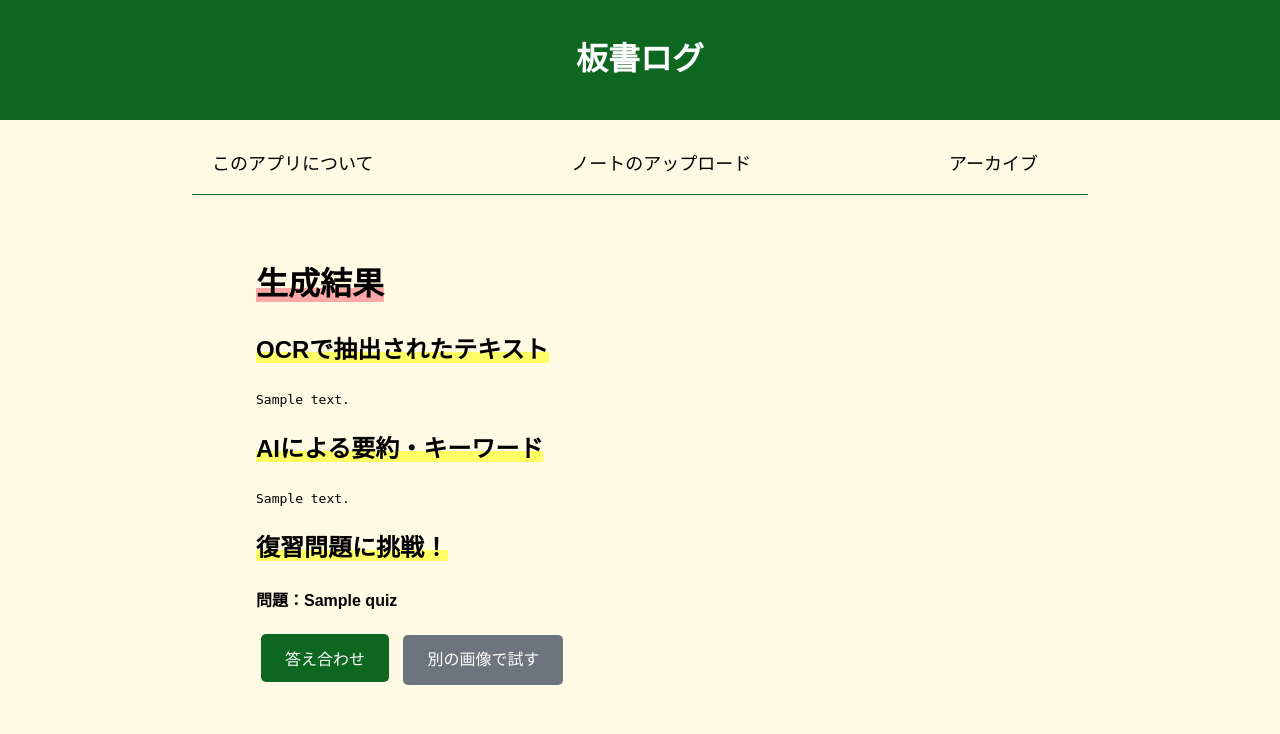
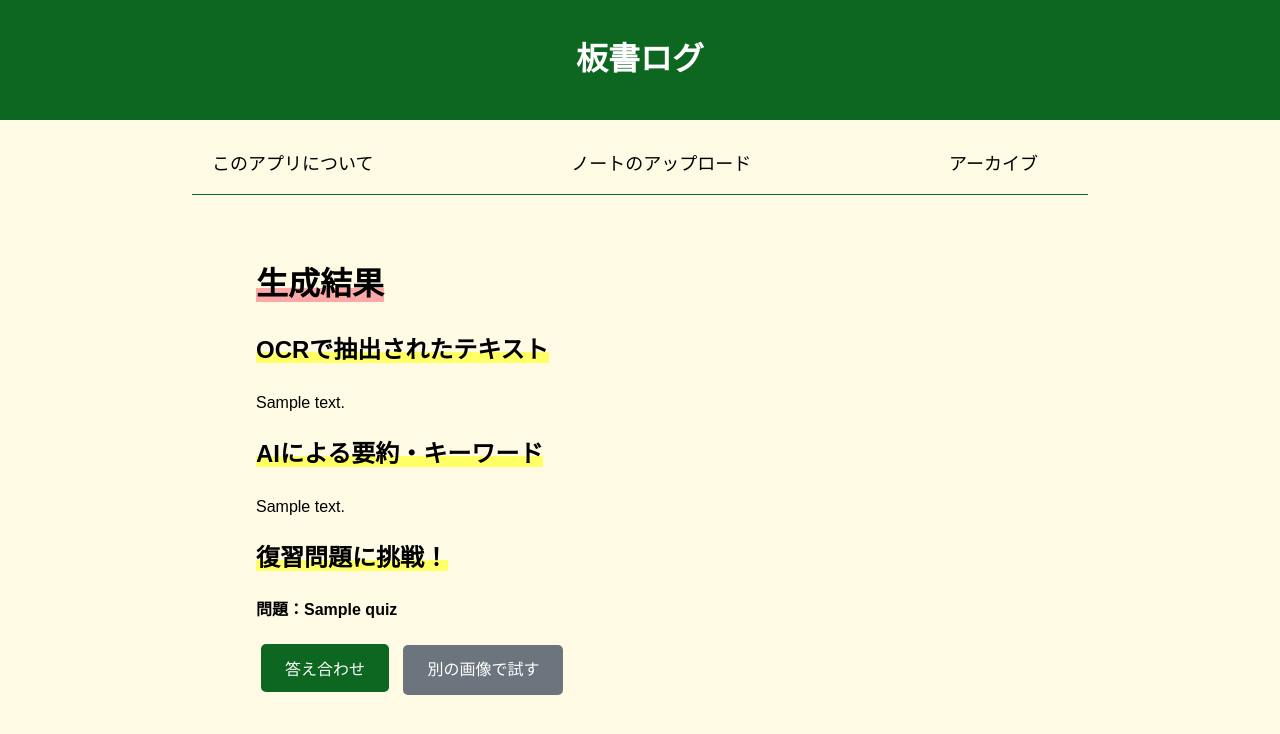
Before and after one commit to Nakamisa1005/bansho-app, a Flask app: template templates/result.html in a window 1280 px wide. Shown: the top 734 px of the page. Run offline with Flask 3, Linux system fonts and the light colour scheme; the template is opened without the code that fills it: most values are stand-ins (such as "Sample title", 1, 10 or a date in 2020); some web fonts are replaced.

Commit message:
スタイルシートの修正

```diff
--- a/static/style.css
+++ b/static/style.css
@@ -3,7 +3,8 @@
 html {
     background-color: #FEFAE3;
 }
-body {
+body,
+pre {
     font-family: "Zen Maru Gothic", sans-serif;
     margin: 0;
     padding: 0;
```
